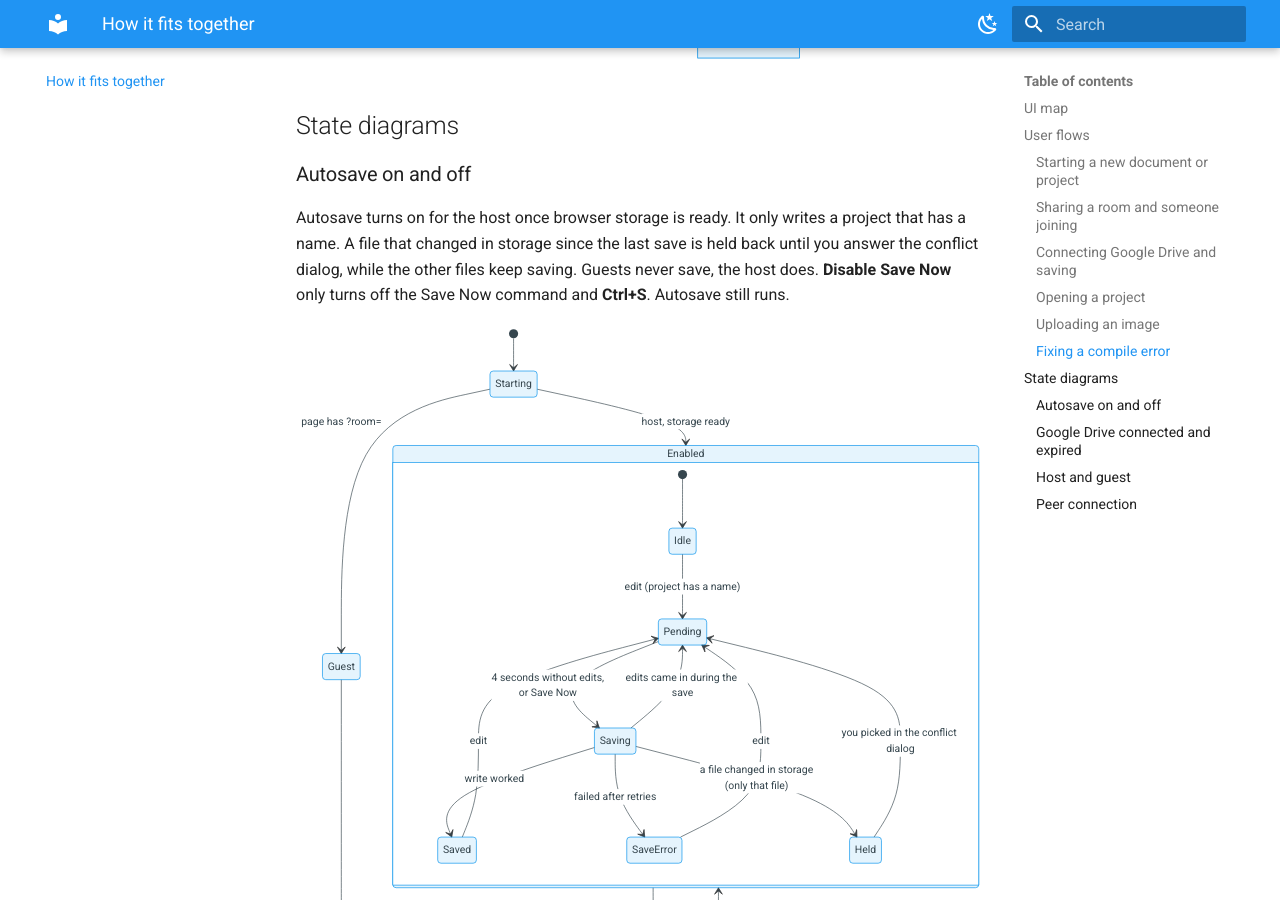
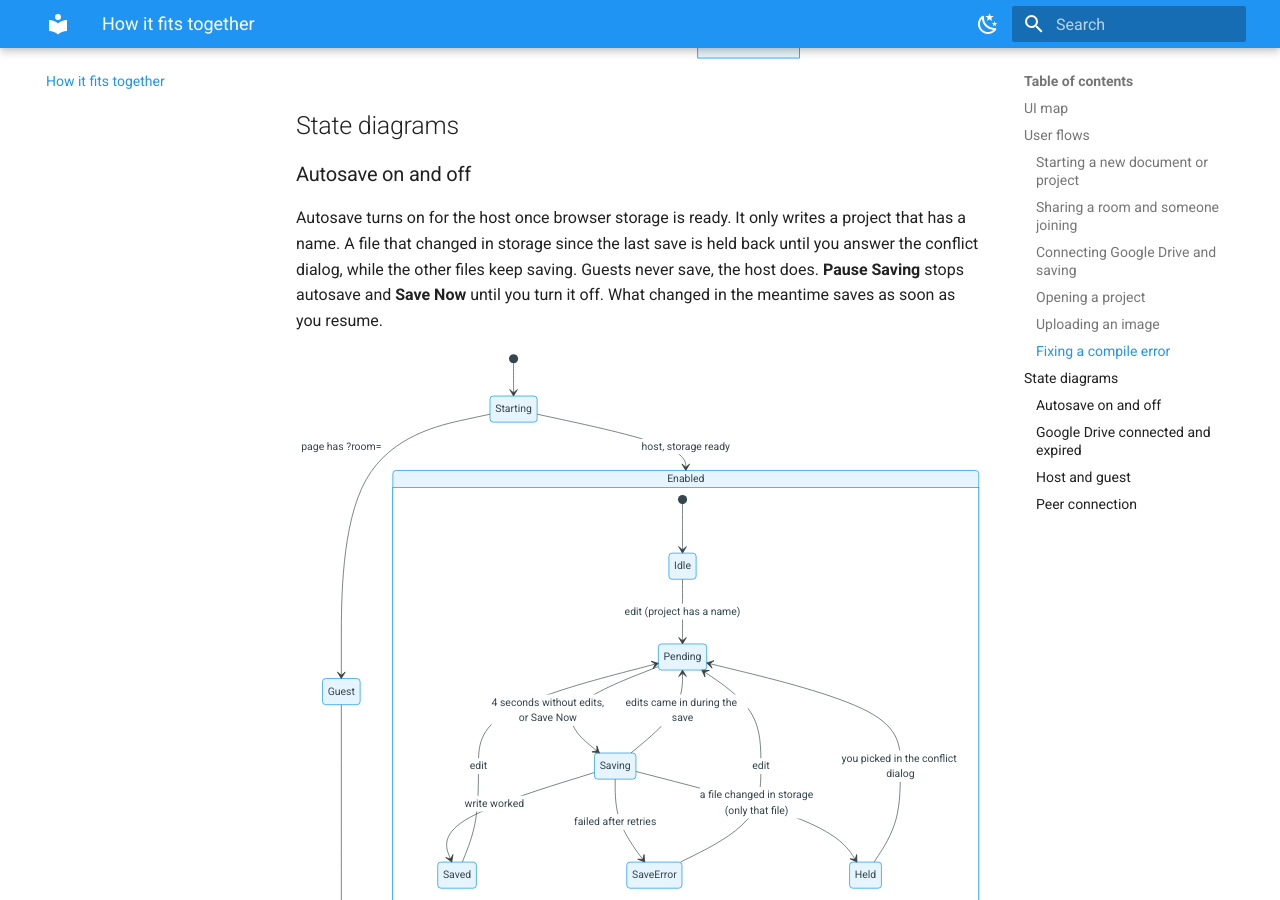
Before and after one commit to PrestonHager/LaTeXCollaborativeEditor, an MkDocs documentation site: the page built from docs/how-it-fits.md, in a window 1280 px wide and 900 px high, scrolled down 9347 px. Built offline with MkDocs 1.6.1 and Material for MkDocs 9.7.7, drawn with Linux system fonts in a browser that asks for light colours.

Commit message:
Describe Pause Saving instead of Disable Save Now
#65 replaced Disable Save Now with Pause Saving, which also stops
autosave, so the old pages were wrong.

Co-Authored-By: Claude Opus 5.5 <noreply@anthropic.com>

````diff
--- a/docs/how-it-fits.md
+++ b/docs/how-it-fits.md
@@ -212,8 +212,8 @@ Autosave turns on for the host once browser storage is ready.
 It only writes a project that has a name.
 A file that changed in storage since the last save is held back until you answer the conflict dialog, while the other files keep saving.
 Guests never save, the host does.
-**Disable Save Now** only turns off the Save Now command and **Ctrl+S**.
-Autosave still runs.
+**Pause Saving** stops autosave and **Save Now** until you turn it off.
+What changed in the meantime saves as soon as you resume.
 
 ```mermaid
 stateDiagram-v2
@@ -233,7 +233,8 @@ stateDiagram-v2
         Saved --> Pending: edit
         SaveError --> Pending: edit
     }
-    Enabled --> Enabled: Disable Save Now<br/>(autosave keeps going)
+    Enabled --> Paused: Pause Saving
+    Paused --> Enabled: Resume Saving<br/>(saves what changed)
 ```
 
 The pill text for each state is in [Status and error messages](messages.md#autosave-pill).
````
Also changed, not shown: docs/collaboration.md (+1 -1 lines), docs/interface-layout.md (+2 -2 lines), docs/messages.md (+1 -1 lines), docs/saving-and-storage.md (+0 -4 lines).
